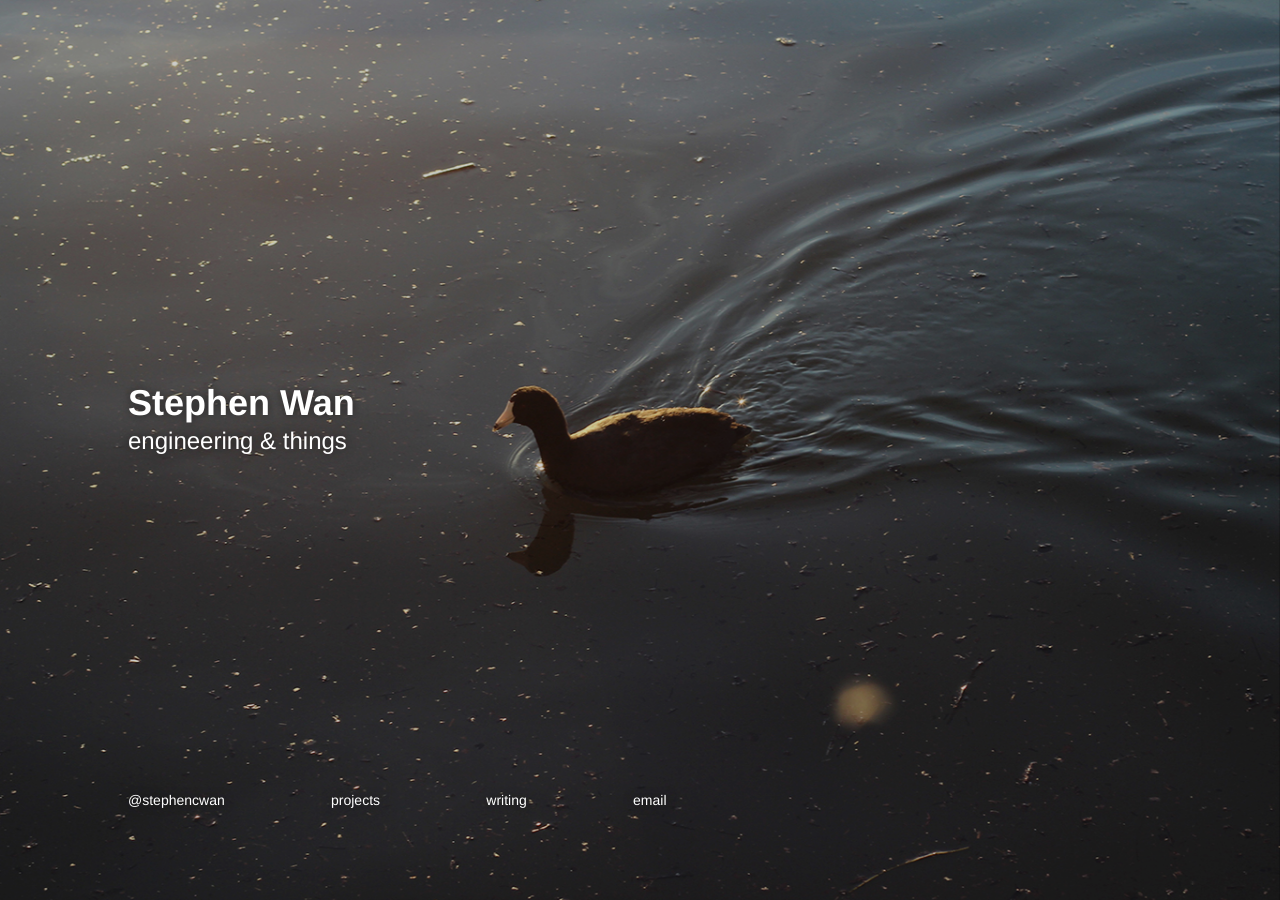
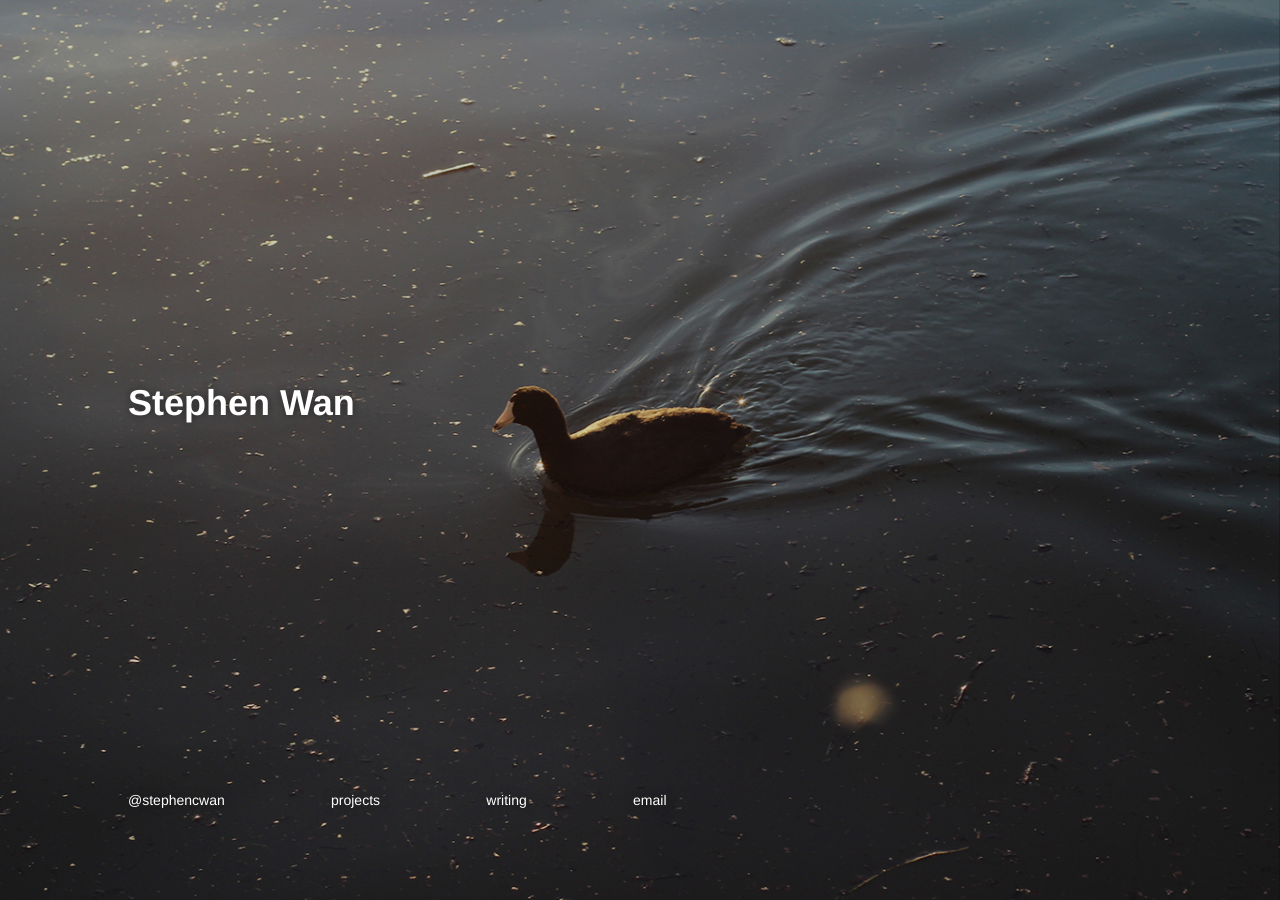
Before and after one commit to stephen/stephenwan.net, a Jekyll site: the page built from index.html, in a window 1280 px wide. Built offline with Jekyll 4.4.1, drawn with Linux system fonts in a browser that asks for light colours; nearby versions of some CDN libraries; Markdown is read by kramdown in place of the engine named in the settings; comment, search, counter and statistics services are not loaded.

Commit message:
Blorp. remove tag

```diff
--- a/index.html
+++ b/index.html
@@ -10,7 +10,7 @@ layout: default
         <div class="pane-content">
           <header>
             <h1>Stephen Wan</h1>
-            <h3>Engineering &amp; Things</h3>
+            <!--<h3>Engineering &amp; Things</h3>-->
           </header>
           <footer>
             <ul>
```
